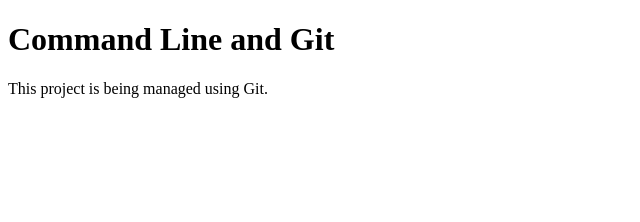
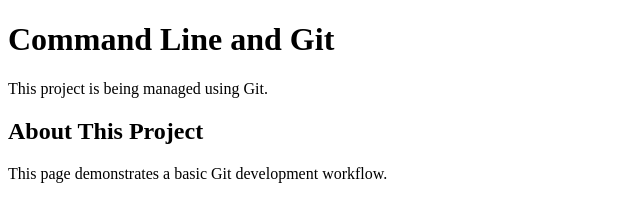
Before and after one commit to andrewsaul772-commits/csce3420-activity2, a plain HTML site: page index.html in a window 1280 px wide. Shown: the whole page, without its empty margins (0-640 px from the left). Drawn offline with Linux system fonts and the light colour scheme.

Commit message:
Add about section

```diff
--- a/index.html
+++ b/index.html
@@ -6,5 +6,8 @@
 <body>
     <h1>Command Line and Git</h1>
     <p>This project is being managed using Git.</p>
+    <h2>About This Project</h2>
+<p>This page demonstrates a basic Git development workflow.</p>
+
 </body>
 </html>
```
